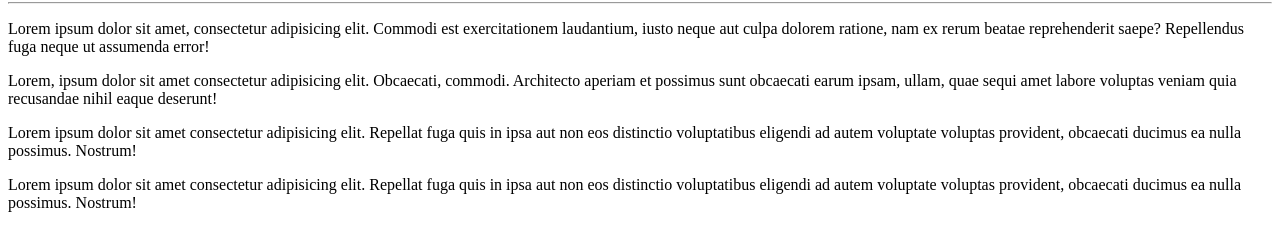
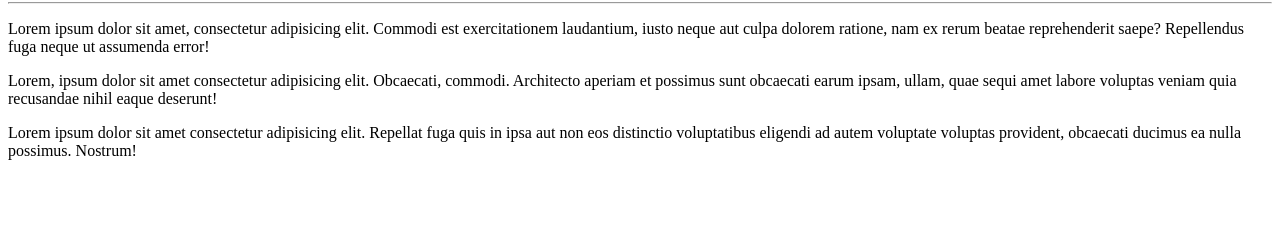
Before and after one commit to livmachado/Ola-mundo, a plain HTML site: page site-exemplo/index.html in a window 1280 px wide. Shown: the part 78-328 px from the top of the page. Drawn offline with Linux system fonts and the light colour scheme.

Commit message:
Revert "adc mais um"
This reverts commit 16882916c930cec7690225e0c22902aaf4faafcc.

```diff
--- a/site-exemplo/index.html
+++ b/site-exemplo/index.html
@@ -12,7 +12,5 @@
     <p>Lorem ipsum dolor sit amet, consectetur adipisicing elit. Commodi est exercitationem laudantium, iusto neque aut culpa dolorem ratione, nam ex rerum beatae reprehenderit saepe? Repellendus fuga neque ut assumenda error!</p>
     <p>Lorem, ipsum dolor sit amet consectetur adipisicing elit. Obcaecati, commodi. Architecto aperiam et possimus sunt obcaecati earum ipsam, ullam, quae sequi amet labore voluptas veniam quia recusandae nihil eaque deserunt!</p>
     <p>Lorem ipsum dolor sit amet consectetur adipisicing elit. Repellat fuga quis in ipsa aut non eos distinctio voluptatibus eligendi ad autem voluptate voluptas provident, obcaecati ducimus ea nulla possimus. Nostrum!</p>
-    <p>Lorem ipsum dolor sit amet consectetur adipisicing elit. Repellat fuga quis in ipsa aut non eos distinctio voluptatibus eligendi ad autem voluptate voluptas provident, obcaecati ducimus ea nulla possimus. Nostrum!</p>
-
 </body>
 </html>
```
